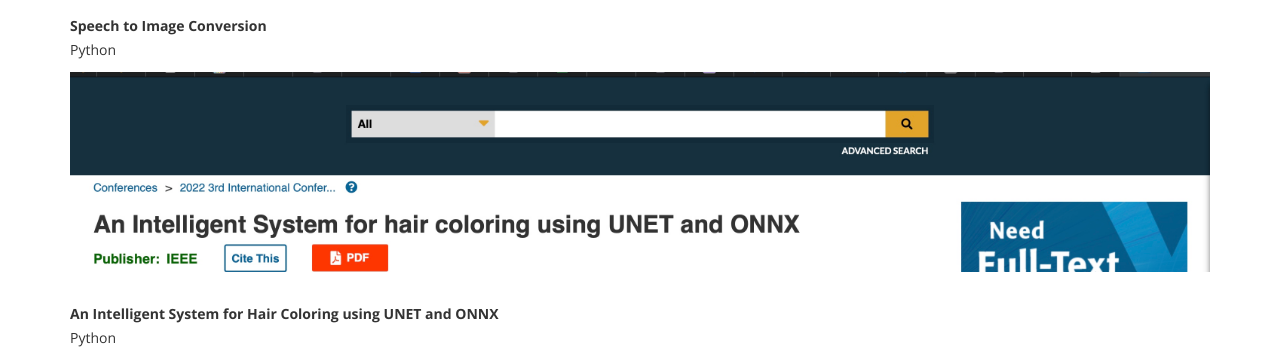
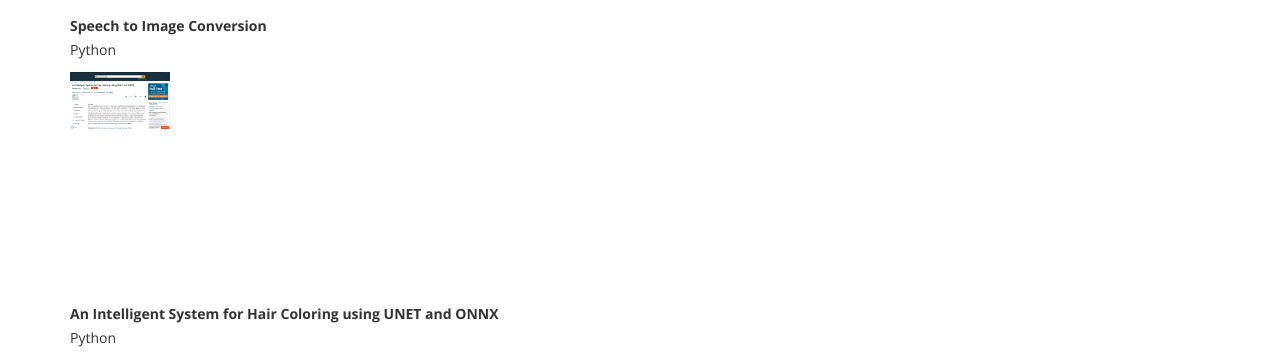
Before and after one commit to sahithinamala/portfolio, a plain HTML site: page index.html in a window 1280 px wide. Shown: the part 6533-6887 px from the top of the page. Drawn offline with nearby package versions, Linux system fonts and the light colour scheme; files whose address does not match are found by name; a web font is replaced by a local one.

Commit message:
Update style.css

```diff
--- a/css/style.css
+++ b/css/style.css
@@ -625,6 +625,11 @@
     font-size: 40px;
     line-height: 50px;
 }
+.image-container img {
+    width: 100px; /* Set the width of the images to make them smaller */
+    height: auto;
+    transition: transform 0.3s ease; /* Smooth transition for hover effect */
+}
 
 
 /* contact
```
